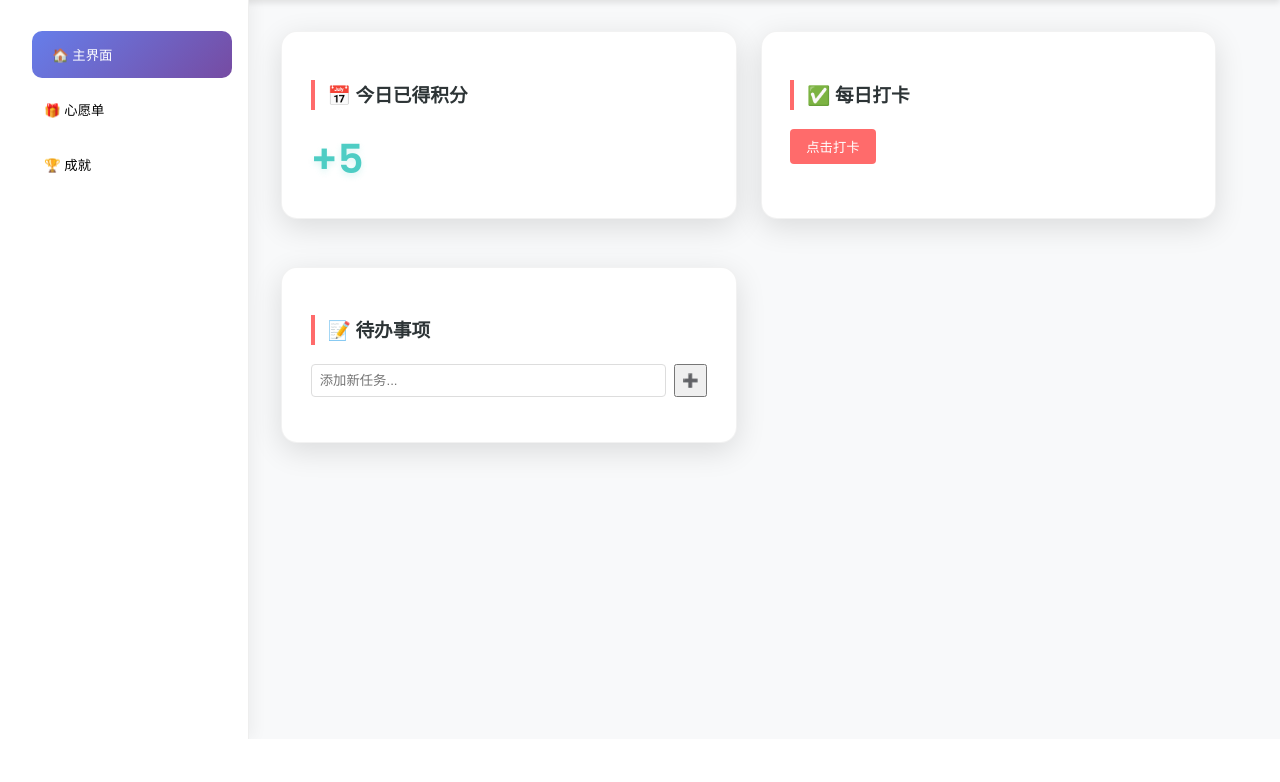
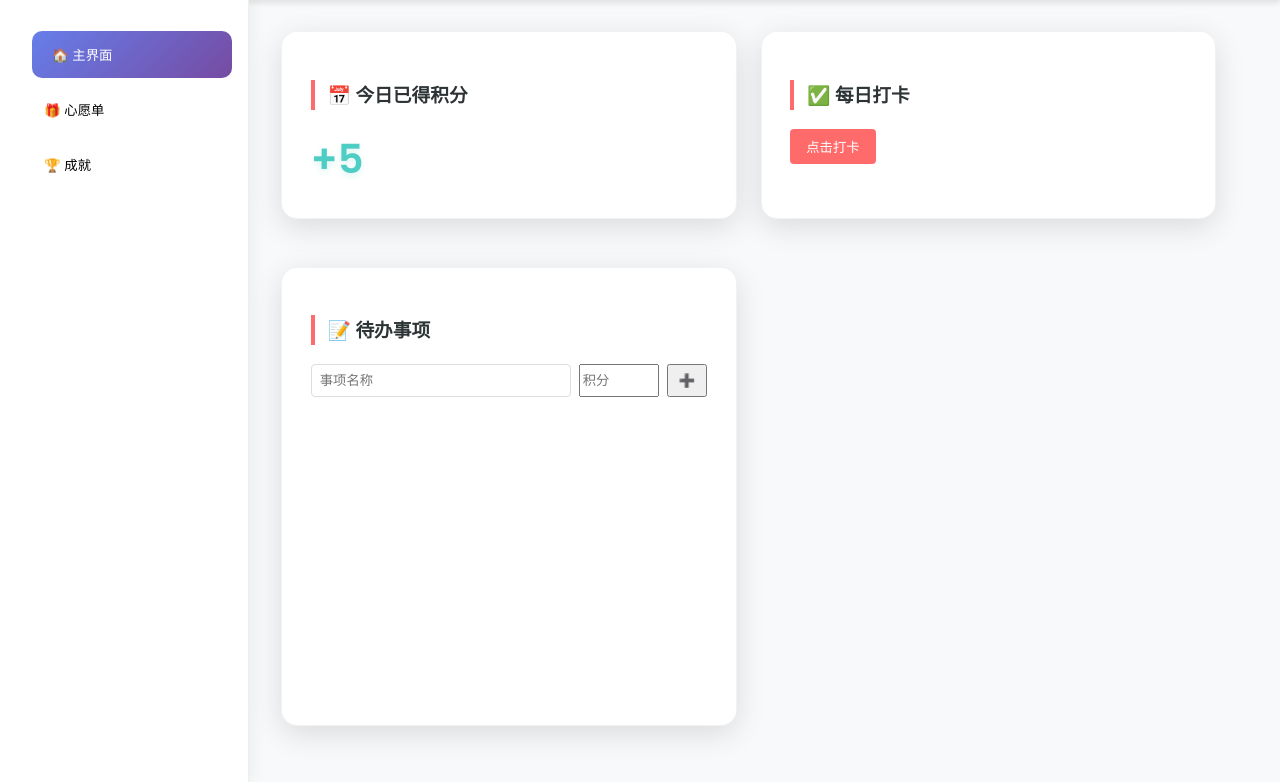
Before and after one commit to LeovYin/StudyProject, a Flask app: template templates/dashboard.html in a window 1280 px wide. Shown: the part 75-857 px from the top of the page. Before the commit the page ends 814 px from the top, so only its background shows below. Run offline with Flask 3, Linux system fonts and the light colour scheme; the template is opened without the code that fills it, so the values that code supplies are empty.

Commit message:
主界面优化

```diff
--- a/static/css/dashboard.css
+++ b/static/css/dashboard.css
@@ -138,10 +138,24 @@ h3 {
 }
 
 /* 待办事项 */
+.todo-card {
+    height: 400px;
+    /* 固定高度 */
+    display: flex;
+    flex-direction: column;
+}
+
+.todo-scroll-container {
+    flex: 1;
+    overflow-y: auto;
+    margin-top: 1rem;
+}
+
+/* 调整输入框布局 */
 .todo-input {
-    display: flex;
+    display: grid;
+    grid-template-columns: 1fr 80px 40px;
     gap: 8px;
-    margin-bottom: 1rem;
 }
 
 #new-task {
@@ -255,3 +269,12 @@ h3 {
     opacity: 0;
     transform: translateY(10px);
 }
+
+.task-points-badge {
+    background: var(--accent-color);
+    color: white;
+    padding: 2px 8px;
+    border-radius: 4px;
+    font-size: 0.8rem;
+    margin-left: 8px;
+}
--- a/static/js/dashboard.js
+++ b/static/js/dashboard.js
@@ -40,19 +40,42 @@ document.getElementById('checkin-btn').addEventListener('click', function () {
 // 待办事项功能
 const todoList = document.getElementById('todo-list');
 document.getElementById('add-task').addEventListener('click', () => {
-    const input = document.getElementById('new-task');
-    if (input.value.trim()) {
+    const taskName = document.getElementById('new-task');
+    const taskPoints = document.getElementById('task-points');
+
+    if (taskName.value.trim() && taskPoints.value > 0) {
         const li = document.createElement('li');
         li.innerHTML = `
-            <input type="checkbox">
-            <span>${input.value}</span>
+            <input type="checkbox" class="task-checkbox">
+            <span>${taskName.value}</span>
+            <span class="task-points-badge">+${taskPoints.value}分</span>
             <button class="delete-btn">×</button>
         `;
         todoList.appendChild(li);
-        input.value = '';
+
+        // 清空输入
+        taskName.value = '';
+        taskPoints.value = '';
     }
 });
+// 新增完成任务积分逻辑
+todoList.addEventListener('change', (e) => {
+    if (e.target.classList.contains('task-checkbox')) {
+        const listItem = e.target.closest('li');
+        if (e.target.checked) {
+            // 获取积分值
+            const points = parseInt(listItem.querySelector('.task-points-badge').textContent.match(/\d+/)[0]);
 
+            // 更新总积分
+            const pointsDisplay = document.getElementById('current-points');
+            pointsDisplay.textContent = parseInt(pointsDisplay.textContent) + points;
+
+            // 添加完成样式
+            listItem.style.opacity = '0.6';
+            listItem.querySelector('span:not(.task-points-badge)').style.textDecoration = 'line-through';
+        }
+    }
+});
 // 任务完成/删除
 todoList.addEventListener('click', (e) => {
     if (e.target.tagName === 'INPUT') {
--- a/templates/dashboard.html
+++ b/templates/dashboard.html
@@ -51,10 +51,14 @@
                     <div class="card todo-card">
                         <h3>📝 待办事项</h3>
                         <div class="todo-input">
-                            <input type="text" id="new-task" placeholder="添加新任务...">
+                            <input type="text" id="new-task" placeholder="事项名称" class="task-name">
+                            <input type="number" id="task-points" placeholder="积分" min="1" class="task-points">
                             <button id="add-task" class="icon-btn">➕</button>
                         </div>
-                        <ul id="todo-list"></ul>
+                        <!-- 添加滚动容器 -->
+                        <div class="todo-scroll-container">
+                            <ul id="todo-list"></ul>
+                        </div>
                     </div>
                 </div>
             </section>
```
